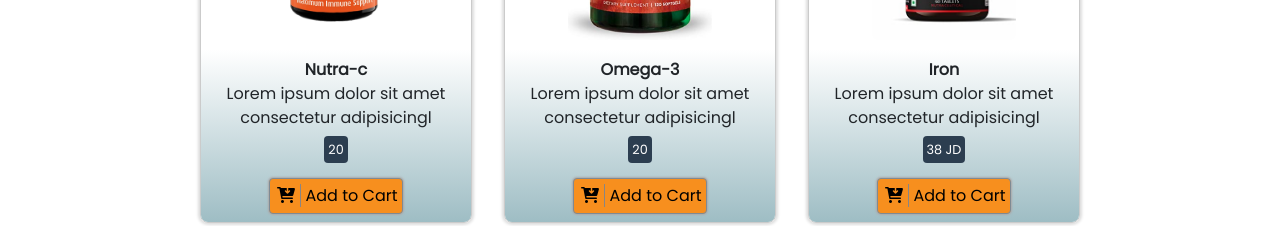
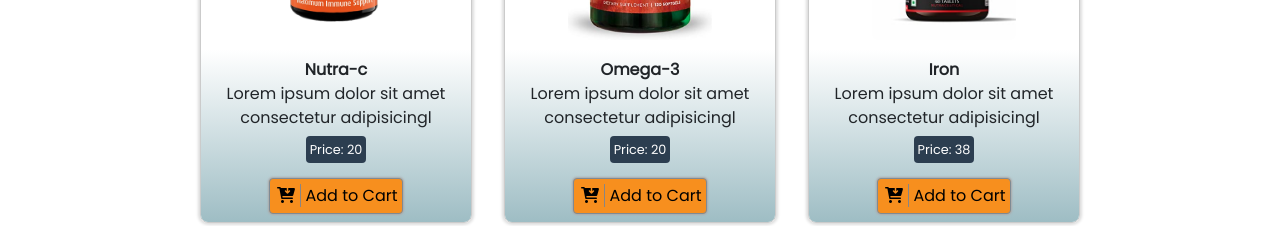
Before and after one commit to ReactG5Oca/drugStore, a React (Create React App) app: page /store in a window 1280 px wide. Shown: the part 2040-2266 px from the top of the page. Built offline with nearby package versions, Linux system fonts and the light colour scheme.

Commit message:
editing the filter

```diff
--- a/src/components/InitializeItem.js
+++ b/src/components/InitializeItem.js
@@ -110,15 +110,13 @@ export class InitializeItem extends Component {
         name: "Iron",
         quantity: 1,
         description: "Lorem ipsum dolor sit amet consectetur adipisicingl",
-        price: "38 JD",
+        price: "38 ",
       },
     ];
     if (!localStorage.getItem("itemVariables")) {
       localStorage.setItem("itemVariables", JSON.stringify(myStore));
-    }
-    else{
+    } else {
       localStorage.setItem("itemVariables1", JSON.stringify(myStore));
-
     }
     return <div></div>;
   }
--- a/src/components/SaleProductItem.js
+++ b/src/components/SaleProductItem.js
@@ -18,7 +18,7 @@ export class SaleProductItem extends Component {
             <div className="card-brief-description">
               {this.props.description}
             </div>
-            <div className="sale-price">{this.props.price}</div>
+            <div className="sale-price">Price: {this.props.price}</div>
             <AddToCart itemId={this.props.id} />
           </div>
         </div>
--- a/src/style/Filter.css
+++ b/src/style/Filter.css
@@ -18,3 +18,8 @@ input#filterItem {
   position: absolute;
   right: 1em;
 }
+@media only screen and (max-width: 780px) {
+  .filterInput {
+    width: 80%;
+  }
+}
```
